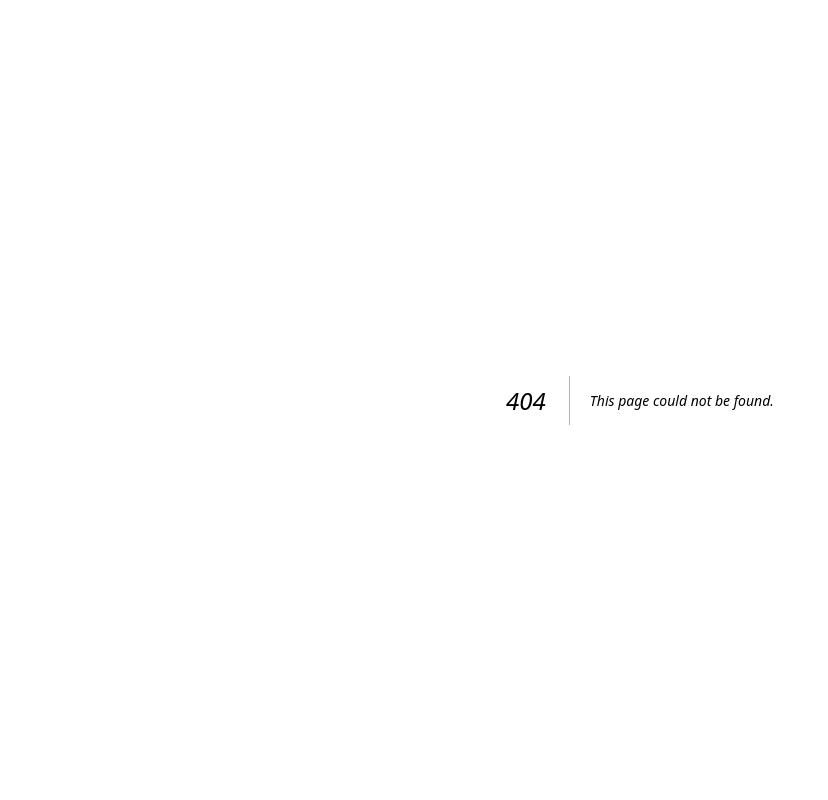
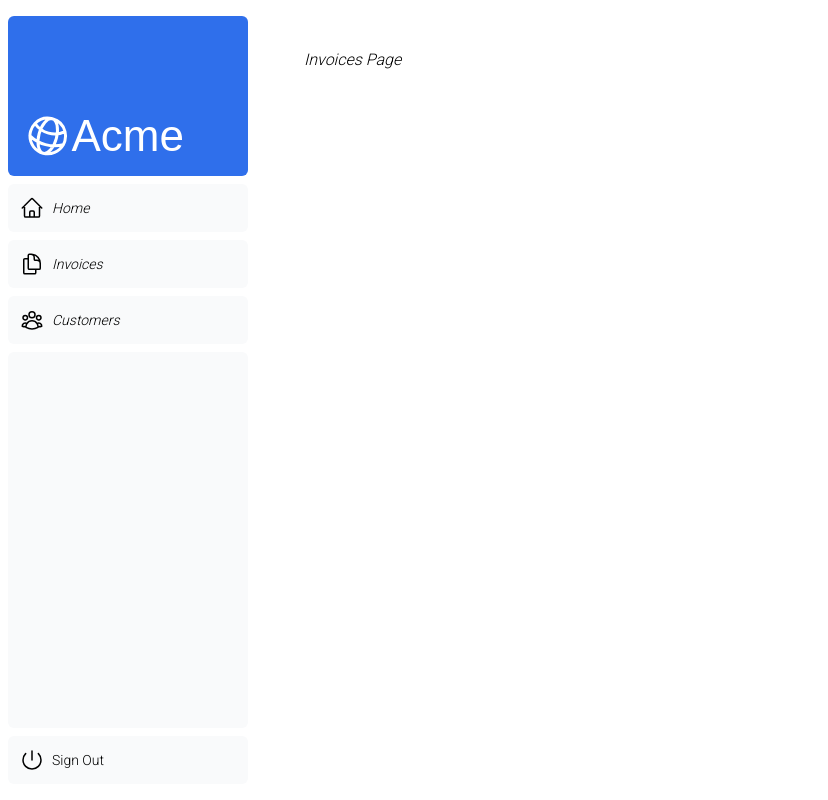
Before and after one commit to MasaGt/Next-js, a Next.js app in the folder tutorial/nextjs-dashboard/: page /dashboard/invoices in a window 1280 px wide. Before the commit this address had no page. Shown: the whole page, without its empty margins (0-828 px from the left). Built offline with nearby package versions, Linux system fonts and the light colour scheme; a web font is replaced by a local one.

Commit message:
Add sample and note about App router

```diff
--- /dev/null
+++ b/tutorial/nextjs-dashboard/app/dashboard/customers/page.tsx
@@ -0,0 +1,5 @@
+const Page = () => {
+  return <p>Customer Page</p>;
+};
+
+export default Page;
--- /dev/null
+++ b/tutorial/nextjs-dashboard/app/dashboard/invoices/page.tsx
@@ -0,0 +1,4 @@
+const Page = () => {
+  return <p>Invoices Page</p>;
+};
+export default Page;
--- /dev/null
+++ b/tutorial/nextjs-dashboard/app/dashboard/layout.tsx
@@ -0,0 +1,14 @@
+import SideNav from '@/app/ui/dashboard/sidenav';
+
+const Dash_layout = ({ children }: { children: React.ReactNode }) => {
+  return (
+    <div className="flex h-screen flex-col md:flex-row md:overflow-hidden">
+      <div className="w-full flex-none md:w-64">
+        <SideNav />
+      </div>
+      <div className="flex-grow p-6 md:overflow-y-auto md:p-12">{children}</div>
+    </div>
+  );
+};
+
+export default Dash_layout;
--- /dev/null
+++ b/tutorial/nextjs-dashboard/app/dashboard/page.tsx
@@ -0,0 +1,5 @@
+const Page = () => {
+  return <p>Dashboard Page</p>;
+};
+
+export default Page;
```
Also changed, not shown: 2 other files (tests, documents, lock files or other folders).
